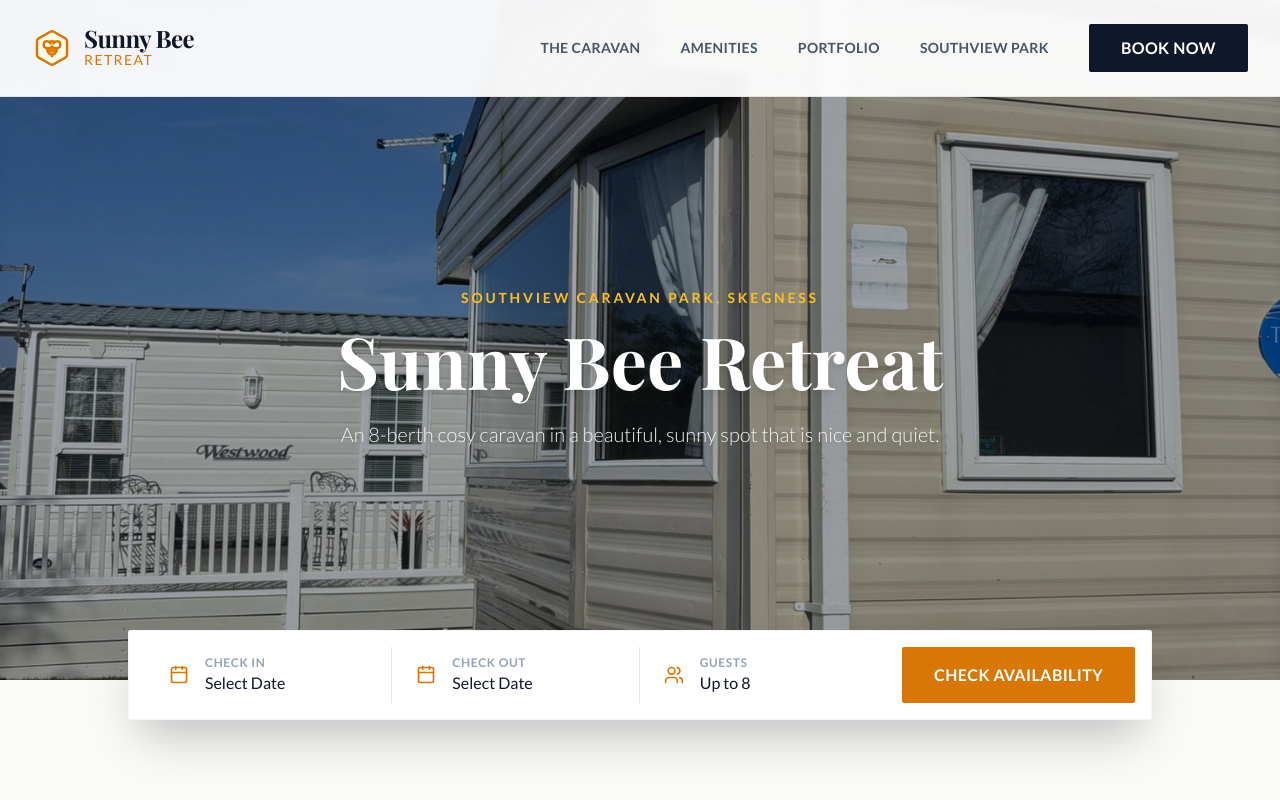
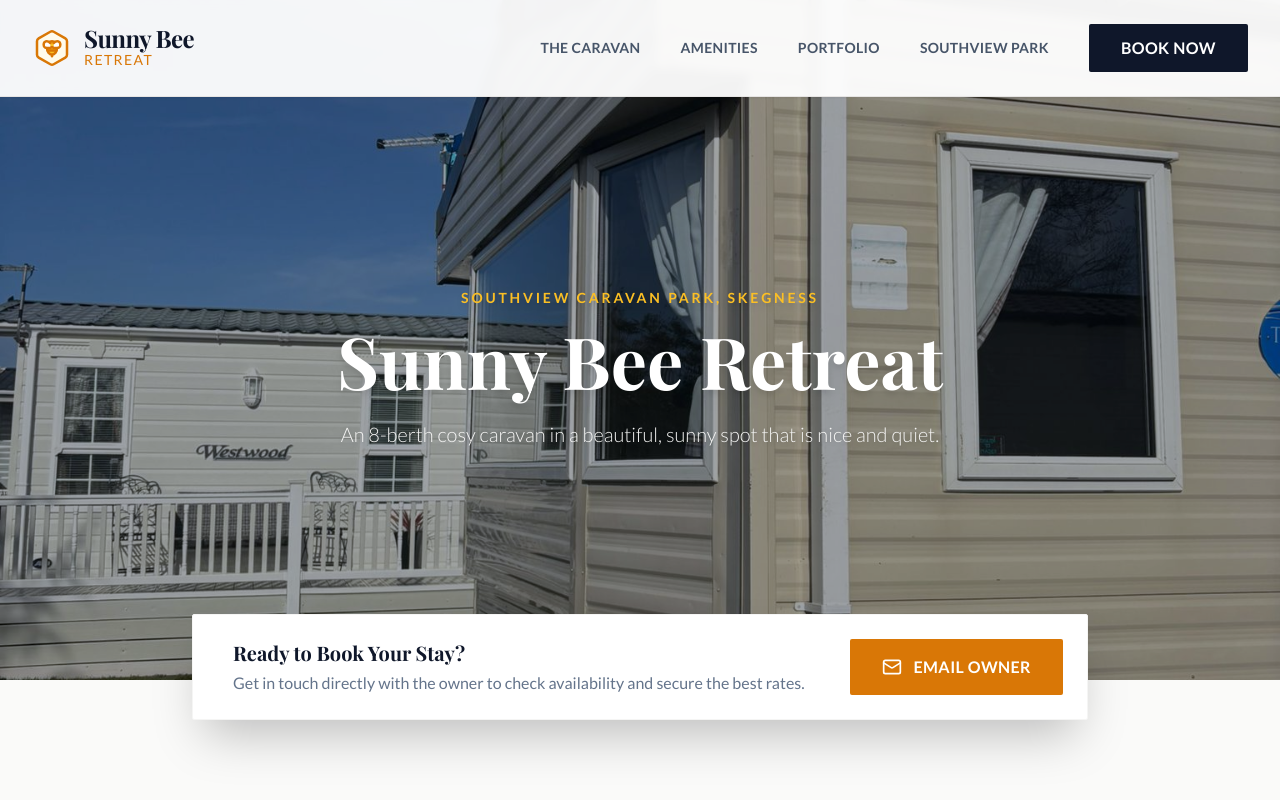
Before and after one commit to markf11/sunny-bee-retreat, a React (Vite) app: page / in a window 1280 px wide. Shown: the top 800 px of the page. Built offline with nearby package versions, Linux system fonts and the light colour scheme; a web font is replaced by a local one.

Commit message:
Update booking buttons to use mailto links

```diff
--- a/src/App.jsx
+++ b/src/App.jsx
@@ -11,7 +11,8 @@
   X,
   ChevronRight,
   Calendar,
-  Users
+  Users,
+  Mail
 } from 'lucide-react';
 
 // Refined, minimalist logo for a premium look
@@ -201,32 +202,16 @@
           </p>
         </div>
 
-        {/* Floating Booking Bar (Desktop) */}
-        <div className="hidden md:flex absolute -bottom-10 left-1/2 transform -translate-x-1/2 bg-white p-4 rounded-sm shadow-2xl w-[90%] max-w-5xl items-center justify-between border border-stone-100 z-20">
-          <div className="flex items-center space-x-4 px-6 py-2 border-r border-stone-200 flex-1">
-            <Calendar className="text-amber-600 w-5 h-5" />
-            <div className="flex flex-col text-left">
-              <span className="text-xs font-bold text-slate-400 tracking-wider uppercase">Check in</span>
-              <span className="text-slate-900 font-medium">Select Date</span>
-            </div>
+        {/* Floating Contact Bar (Desktop) */}
+        <div className="hidden md:flex absolute -bottom-10 left-1/2 transform -translate-x-1/2 bg-white p-6 rounded-sm shadow-2xl w-[90%] max-w-4xl items-center justify-between border border-stone-100 z-20">
+          <div className="flex flex-col text-left px-4">
+            <h3 className="text-xl font-serif font-bold text-slate-900">Ready to Book Your Stay?</h3>
+            <p className="text-slate-500 mt-1">Get in touch directly with the owner to check availability and secure the best rates.</p>
           </div>
-          <div className="flex items-center space-x-4 px-6 py-2 border-r border-stone-200 flex-1">
-            <Calendar className="text-amber-600 w-5 h-5" />
-            <div className="flex flex-col text-left">
-              <span className="text-xs font-bold text-slate-400 tracking-wider uppercase">Check out</span>
-              <span className="text-slate-900 font-medium">Select Date</span>
-            </div>
-          </div>
-          <div className="flex items-center space-x-4 px-6 py-2 flex-1">
-            <Users className="text-amber-600 w-5 h-5" />
-            <div className="flex flex-col text-left">
-              <span className="text-xs font-bold text-slate-400 tracking-wider uppercase">Guests</span>
-              <span className="text-slate-900 font-medium">Up to 8</span>
-            </div>
-          </div>
-          <button className="bg-amber-600 hover:bg-amber-700 text-white px-8 py-4 rounded-sm font-semibold tracking-wide transition-colors whitespace-nowrap ml-4">
-            CHECK AVAILABILITY
-          </button>
+          <a href="mailto:your-email@example.com?subject=Booking Inquiry for Sunny Bee Retreat" className="bg-amber-600 hover:bg-amber-700 text-white px-8 py-4 rounded-sm font-semibold tracking-wide transition-colors whitespace-nowrap ml-4 flex items-center">
+            <Mail className="w-5 h-5 mr-3" />
+            EMAIL OWNER
+          </a>
         </div>
       </section>
 
@@ -243,9 +228,10 @@
           </p>
 
           {/* Mobile Booking Button */}
-          <button className="md:hidden mt-10 bg-amber-600 text-white px-8 py-4 rounded-sm font-semibold tracking-wide w-full shadow-lg">
-            CHECK AVAILABILITY
-          </button>
+          <a href="mailto:your-email@example.com?subject=Booking Inquiry for Sunny Bee Retreat" className="md:hidden mt-10 flex items-center justify-center bg-amber-600 text-white px-8 py-4 rounded-sm font-semibold tracking-wide w-full shadow-lg">
+            <Mail className="w-5 h-5 mr-3" />
+            EMAIL OWNER TO BOOK
+          </a>
         </div>
       </section>
 
```
